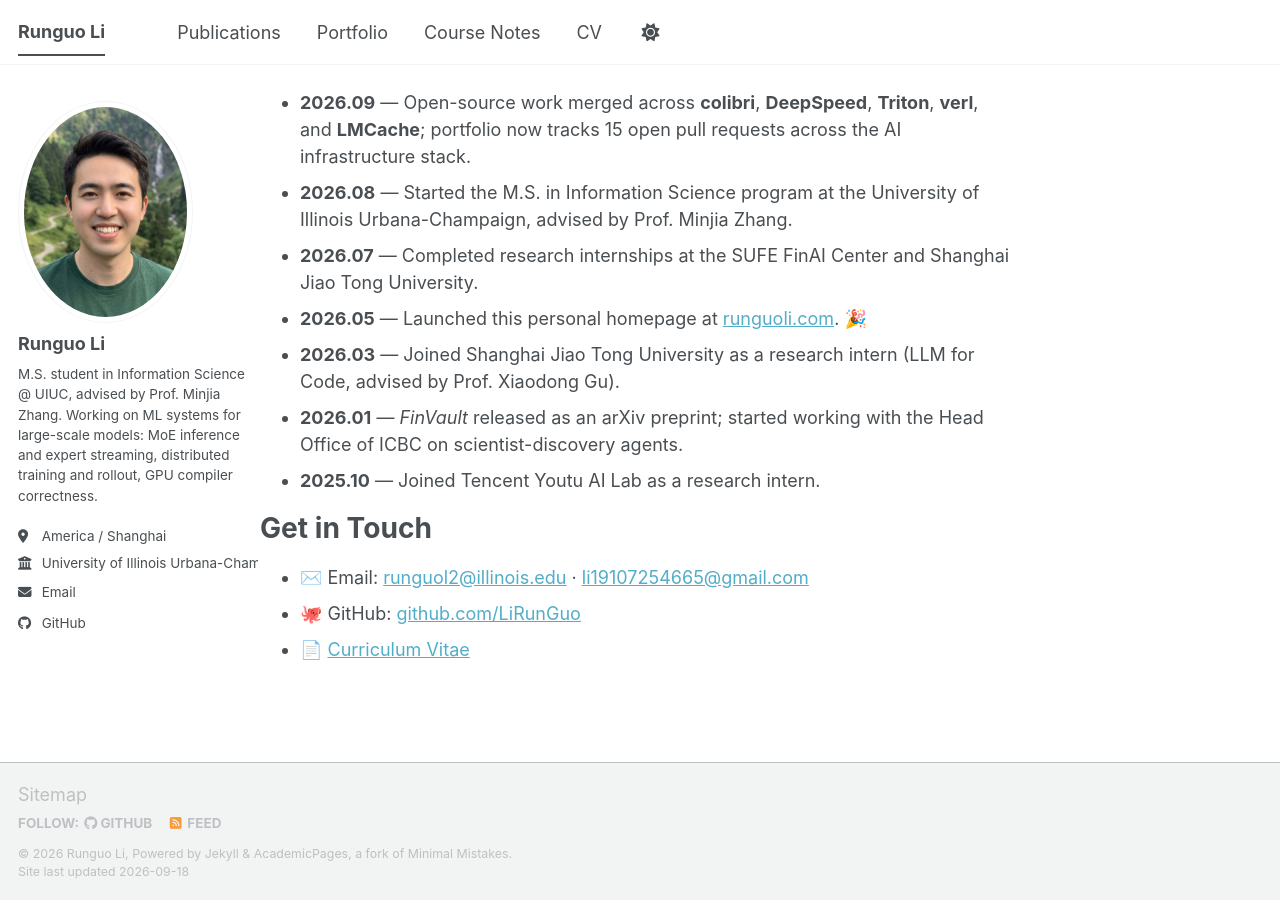
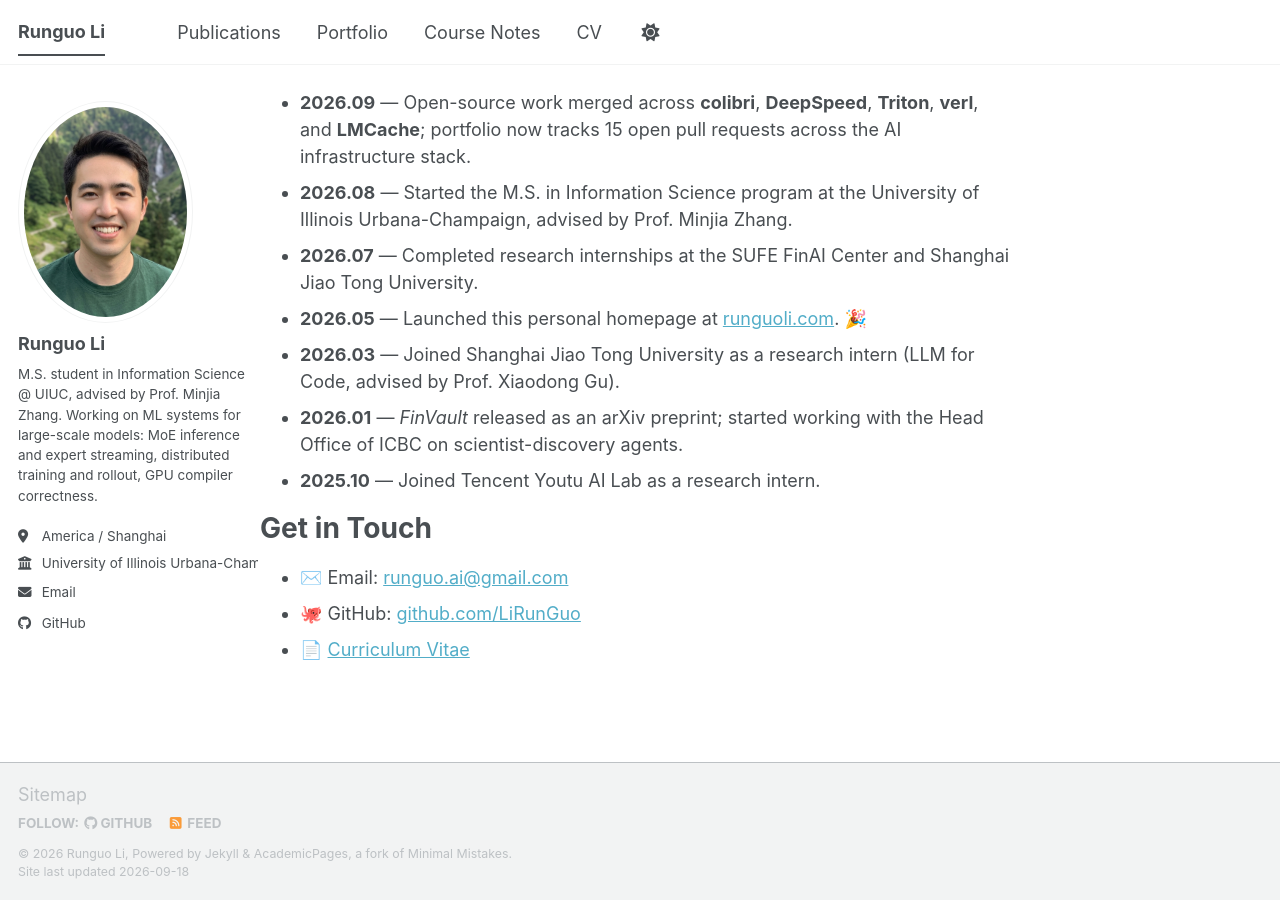
Before and after one commit to LiRunGuo/lirunguo.github.io, a Jekyll site: the page built from _pages/about.md, in a window 1280 px wide and 900 px high, scrolled down 2604 px. Built offline with Jekyll 4.4.1, drawn with Linux system fonts in a browser that asks for light colours; a script bundle is joined from its source files by our own code; library files that are not in the unit come from our copies.

Commit message:
Switch the contact email to runguo.ai@gmail.com
Replace the Illinois address everywhere it appeared: the sidebar setting,
the home page contact line, and the JSON CV data. Drop the old gmail
address from the home page.

```diff
--- a/_config.yml
+++ b/_config.yml
@@ -29,7 +29,7 @@ author:
   location         : "America / Shanghai"
   employer         : "University of Illinois Urbana-Champaign"
   uri              :
-  email            : "runguol2@illinois.edu"
+  email            : "runguo.ai@gmail.com"
 
   # Academic websites
   academia         : # URL
--- a/_data/cv.json
+++ b/_data/cv.json
@@ -1,7 +1,7 @@
 {
   "basics": {
     "name": "Runguo Li",
-    "email": "runguol2@illinois.edu",
+    "email": "runguo.ai@gmail.com",
     "website": "https://runguoli.com",
     "summary": "M.S. student in Information Science at UIUC, working on ML systems for large-scale models: MoE inference engines and expert streaming, distributed training and rollout infrastructure, RL post-training systems, and GPU compiler and kernel-level correctness. Merged open-source contributions to colibri, DeepSpeed, Triton, verl, and LMCache; research background in LLM reasoning, multimodal learning, and agent safety.",
     "profiles": [
--- a/_pages/about.md
+++ b/_pages/about.md
@@ -61,6 +61,6 @@ News
 
 Get in Touch
 ======
-- ✉️  Email: [runguol2@illinois.edu](mailto:runguol2@illinois.edu) · [li19107254665@gmail.com](mailto:li19107254665@gmail.com)
+- ✉️  Email: [runguo.ai@gmail.com](mailto:runguo.ai@gmail.com)
 - 🐙 GitHub: [github.com/LiRunGuo](https://github.com/LiRunGuo)
 - 📄 [Curriculum Vitae](/files/RunguoLi-ML-Systems-Resume.pdf)
```
